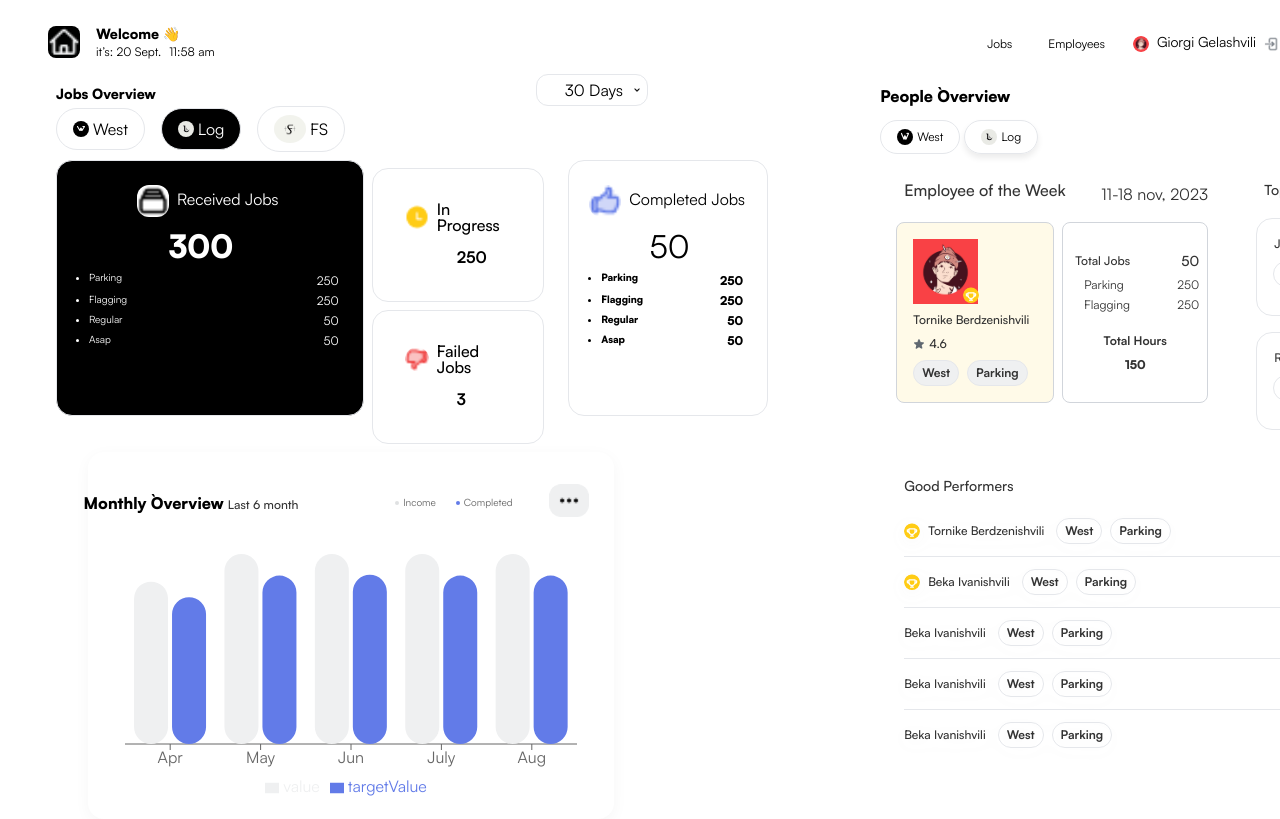
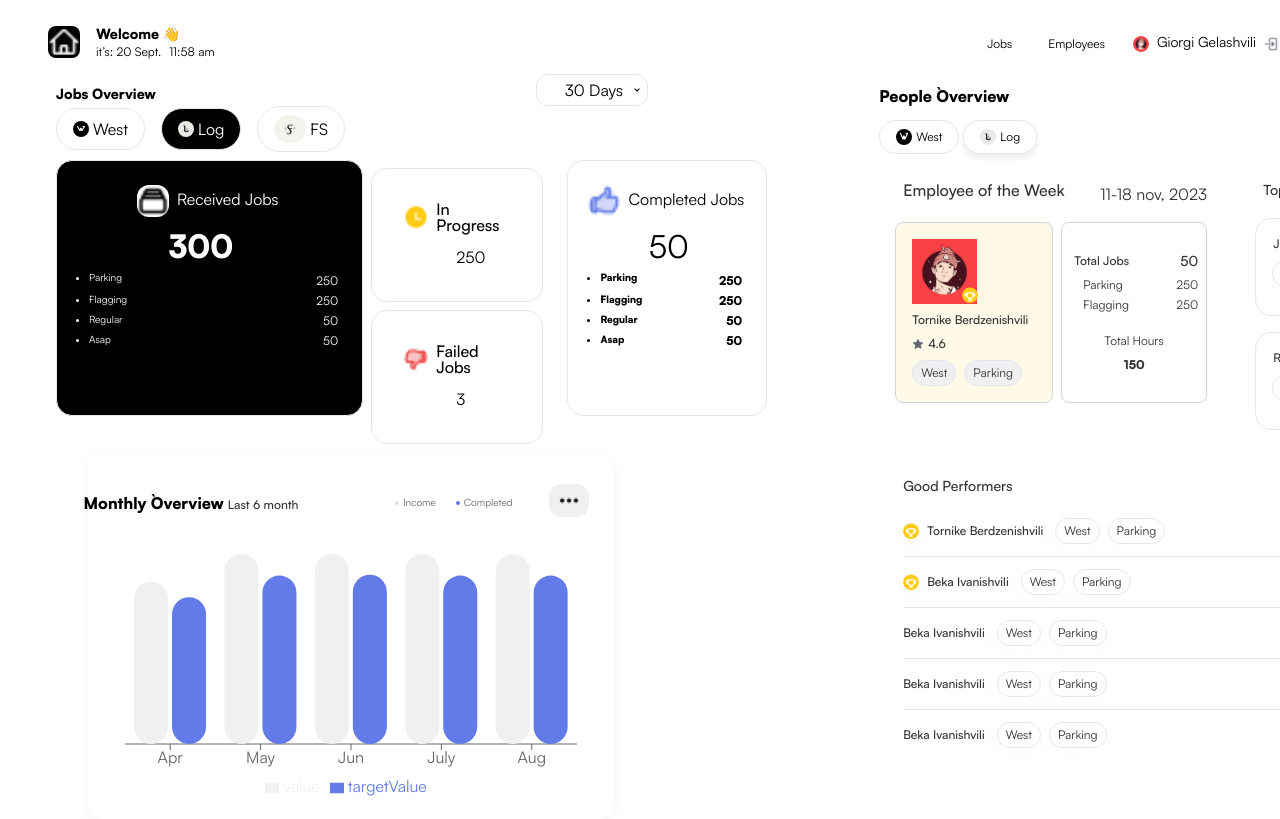
Before and after one commit to yash-logistic/reactjs-code, a React (Create React App) app: page / in a window 1280 px wide. Shown: the top 819 px of the page. Built offline with nearby package versions, Linux system fonts and the light colour scheme; the HTML template or start-up script is replaced by a standard one.

Commit message:
issue fixed

```diff
--- a/src/components/Content.js
+++ b/src/components/Content.js
@@ -129,7 +129,7 @@ const Content = () => {
                   </div>
                 </div>
                 <div className="flex flex-col items-center justify-center py-0 px-1 text-base">
-                  <b className="ml-12">250</b>
+                  <span className="ml-12">250</span>
                 </div>
               </div>
 
@@ -145,7 +145,7 @@ const Content = () => {
                   </div>
                 </div>
                 <div className="flex flex-col items-center justify-center py-0 px-1 text-base">
-                  <b className="ml-12">3</b>
+                  <span className="ml-12">3</span>
                 </div>
               </div>
             </div>
@@ -340,10 +340,10 @@ const Content = () => {
                           </div>
                           <div className="flex flex-row items-center justify-start gap-[8px] text-5xs">
                             <div  className="rounded-3xl cgy shrink-0 flex flex-row items-center justify-center py-1 px-2 border-[1px] border-solid border-grey-10">
-                              <b className="relative">West</b>
+                              <span className="relative">West</span>
                             </div>
                             <div className="rounded-3xl cgy  shrink-0 flex flex-row items-center justify-center py-1 px-2 border-[1px] border-solid border-grey-10">
-                              <b className="relative">Parking</b>
+                              <span className="relative">Parking</span>
                             </div>
                           </div>
                         </div>
@@ -381,7 +381,7 @@ const Content = () => {
                         </div>
                       </div>
                       <div className="self-stretch rounded-[9px] bg-background flex flex-col items-center justify-start py-2 px-0 gap-[8px] text-grey-80">
-                        <b className="relative">Total Hours</b>
+                        <span className="relative">Total Hours</span>
                         <div className="relative text-13xl font-black text-black-80">
                           150
                         </div>
@@ -410,16 +410,16 @@ const Content = () => {
                       </div>
                       <div className="shrink-0 flex flex-row items-center justify-start gap-[8px] text-5xs">
                         <div className="rounded-3xl bg-grey-10 shrink-0 flex flex-row items-center justify-center py-1 px-2 border-[1px] border-solid border-grey-10">
-                          <b className="relative">West</b>
+                          <span className="relative">West</span>
                         </div>
                         <div className="rounded-3xl bg-grey-10 shrink-0 flex flex-row items-center justify-center py-1 px-2 border-[1px] border-solid border-grey-10">
-                          <b className="relative">Flagging</b>
+                          <span className="relative">Flagging</span>
                         </div>
                       </div>
                     </div>
                     <div className="self-stretch shrink-0 flex flex-col items-center justify-between text-grey-100">
                       <div className="relative font-medium">Jobs Received</div>
-                      <b className="relative text-5xl text-black-80">50</b>
+                      <span className="relative text-5xl text-black-80">50</span>
                     </div>
                   </div>
                   <div className="rounded-2xl bg-white shrink-0 flex flex-row items-start justify-center p-4 gap-[16px] border-[1px] border-solid border-grey-10">
@@ -431,16 +431,16 @@ const Content = () => {
                       </div>
                       <div className="shrink-0 flex flex-row items-center justify-start gap-[8px] text-5xs">
                         <div className="rounded-3xl bg-grey-10 shrink-0 flex flex-row items-center justify-center py-1 px-2 border-[1px] border-solid border-grey-10">
-                          <b className="relative">West</b>
+                          <span className="relative">West</span>
                         </div>
                         <div className="rounded-3xl bg-grey-10 shrink-0 flex flex-row items-center justify-center py-1 px-2 border-[1px] border-solid border-grey-10">
-                          <b className="relative">Flagging</b>
+                          <span className="relative">Flagging</span>
                         </div>
                       </div>
                     </div>
                     <div className="self-stretch shrink-0 flex flex-col items-center justify-between text-grey-100">
                       <div className="relative font-medium">Jobs Received</div>
-                      <b className="relative text-5xl text-black-80">32</b>
+                      <span className="relative text-5xl text-black-80">32</span>
                     </div>
                   </div>
                 </div>
@@ -466,10 +466,10 @@ const Content = () => {
                   </div>
                   <div className="shrink-0 flex flex-row items-center justify-start gap-[8px] text-5xs">
                     <div className="rounded-3xl bg-grey-10 shrink-0 flex flex-row items-center justify-center py-1 px-2 border-[1px] border-solid border-grey-10">
-                      <b className="relative">West</b>
+                      <span className="relative">West</span>
                     </div>
                     <div className="rounded-3xl bg-grey-10 shrink-0 flex flex-row items-center justify-center py-1 px-2 border-[1px] border-solid border-grey-10">
-                      <b className="relative">Parking</b>
+                      <span className="relative">Parking</span>
                     </div>
                   </div>
                 </div>
@@ -497,10 +497,10 @@ const Content = () => {
                   </div>
                   <div className="shrink-0 flex flex-row items-center justify-start gap-[8px] text-5xs">
                     <div className="rounded-3xl bg-grey-10 shrink-0 flex flex-row items-center justify-center py-1 px-2 border-[1px] border-solid border-grey-10">
-                      <b className="relative">West</b>
+                      <span className="relative">West</span>
                     </div>
                     <div className="rounded-3xl bg-grey-10 shrink-0 flex flex-row items-center justify-center py-1 px-2 border-[1px] border-solid border-grey-10">
-                      <b className="relative">Parking</b>
+                      <span className="relative">Parking</span>
                     </div>
                   </div>
                 </div>
@@ -523,10 +523,10 @@ const Content = () => {
                   </div>
                   <div className="shrink-0 flex flex-row items-center justify-start gap-[8px] text-5xs">
                     <div className="rounded-3xl bg-grey-10 shrink-0 flex flex-row items-center justify-center py-1 px-2 border-[1px] border-solid border-grey-10">
-                      <b className="relative">West</b>
+                      <span className="relative">West</span>
                     </div>
                     <div className="rounded-3xl bg-grey-10 shrink-0 flex flex-row items-center justify-center py-1 px-2 border-[1px] border-solid border-grey-10">
-                      <b className="relative">Parking</b>
+                      <span className="relative">Parking</span>
                     </div>
                   </div>
                 </div>
@@ -549,10 +549,10 @@ const Content = () => {
                   </div>
                   <div className="shrink-0 flex flex-row items-center justify-start gap-[8px] text-5xs">
                     <div className="rounded-3xl bg-grey-10 shrink-0 flex flex-row items-center justify-center py-1 px-2 border-[1px] border-solid border-grey-10">
-                      <b className="relative">West</b>
+                      <span className="relative">West</span>
                     </div>
                     <div className="rounded-3xl bg-grey-10 shrink-0 flex flex-row items-center justify-center py-1 px-2 border-[1px] border-solid border-grey-10">
-                      <b className="relative">Parking</b>
+                      <span className="relative">Parking</span>
                     </div>
                   </div>
                 </div>
@@ -575,10 +575,10 @@ const Content = () => {
                   </div>
                   <div className="shrink-0 flex flex-row items-center justify-start gap-[8px] text-5xs">
                     <div className="rounded-3xl bg-grey-10 shrink-0 flex flex-row items-center justify-center py-1 px-2 border-[1px] border-solid border-grey-10">
-                      <b className="relative">West</b>
+                      <span className="relative">West</span>
                     </div>
                     <div className="rounded-3xl bg-grey-10 shrink-0 flex flex-row items-center justify-center py-1 px-2 border-[1px] border-solid border-grey-10">
-                      <b className="relative">Parking</b>
+                      <span className="relative">Parking</span>
                     </div>
                   </div>
                 </div>
```
